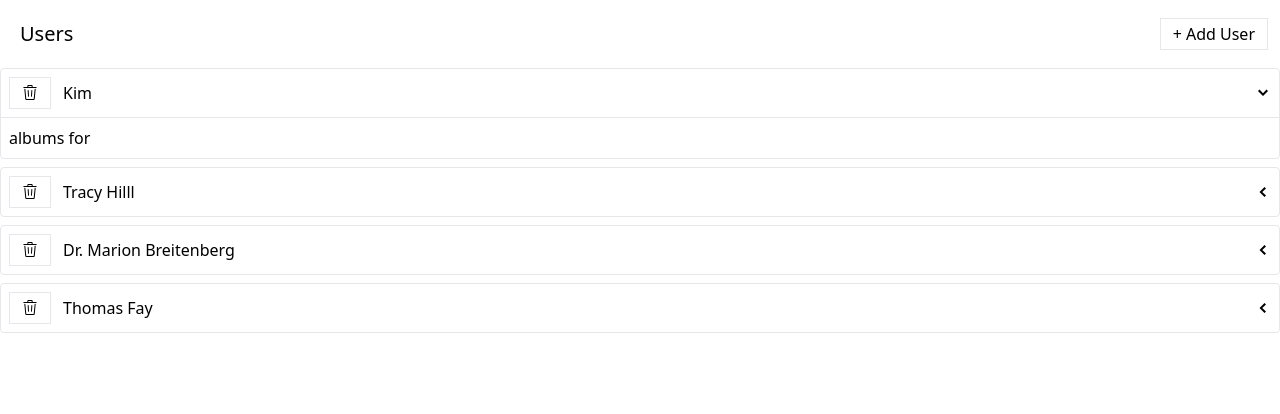
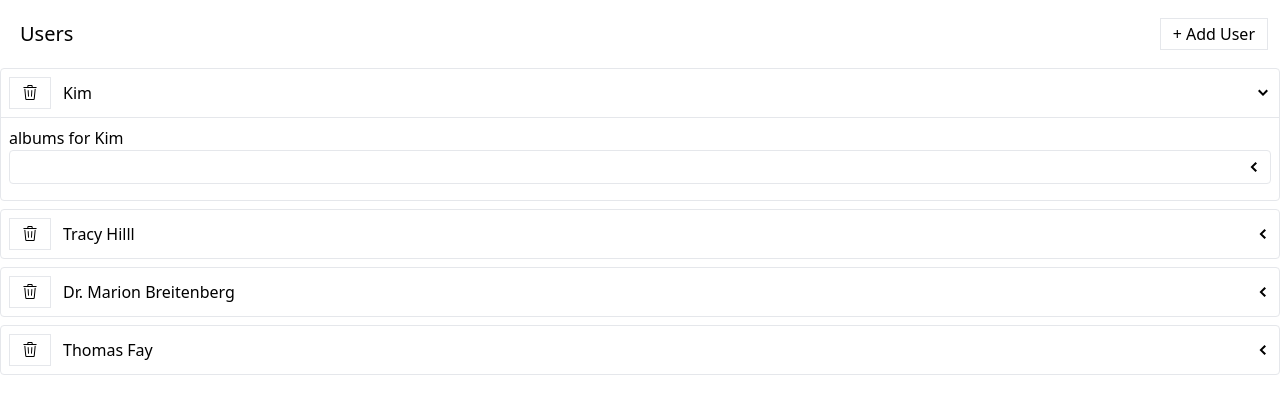
Before and after one commit to C10uld/media, a React (Create React App) app: page / in a window 1280 px wide. Both pictures are taken after a click on the element 1263 px from the left and 93 px from the top of the page. Shown: the top 414 px of the page. Built offline with nearby package versions, Linux system fonts and the light colour scheme; data requests are answered from the project's data file.

Commit message:
fixed UserListItem

```diff
--- a/src/components/AlbumsList.js
+++ b/src/components/AlbumsList.js
@@ -1,13 +1,35 @@
 import { useFetchAlbumsQuery } from "../store";
+import Skeleton from "./Skeleton";
+import ExpandablePanel from "./ExpandablePanel";
+import Button from "./Button";
 
 function AlbumsList({ user }) {
-  console.log(user.name);
-
   const { data, error, isLoading } = useFetchAlbumsQuery(user);
 
-  console.log(data, error, isLoading);
+  console.log(user);
 
-  return <div>albums for {user.name}</div>;
+  let content;
+  if (isLoading) {
+    content = <Skeleton times={3} />;
+  } else if (error) {
+    content = <div>Error isLoading albums.</div>;
+  } else {
+    content = data.map((album) => {
+      const header = <div>{album.title}</div>;
+      return (
+        <ExpandablePanel key={album.id}>
+          List of photos in the album
+        </ExpandablePanel>
+      );
+    });
+  }
+
+  return (
+    <div>
+      <div>albums for {user.name}</div>
+      <div>{content}</div>
+    </div>
+  );
 }
 
 export default AlbumsList;
--- a/src/components/UsersListItem.js
+++ b/src/components/UsersListItem.js
@@ -24,7 +24,7 @@ function UsersListItem({ user }) {
 
   return (
     <ExpandablePanel header={header}>
-      <AlbumList user={{ user }} />
+      <AlbumList user={user} />
     </ExpandablePanel>
   );
 }
--- a/src/store/apis/albumsApi.js
+++ b/src/store/apis/albumsApi.js
@@ -15,8 +15,9 @@ const albumsApi = createApi({
       fetchAlbums: builder.query({
         //for deciding what the name of a hook
         query: (user) => {
+          //This function called with user object
           return {
-            url: "/albums",
+            url: "/albums", //url
             params: {
               userId: user.id, // ?userId = user.id //Key
             },
```
Also changed, not shown: 1 other file (tests, documents, lock files or other folders).
